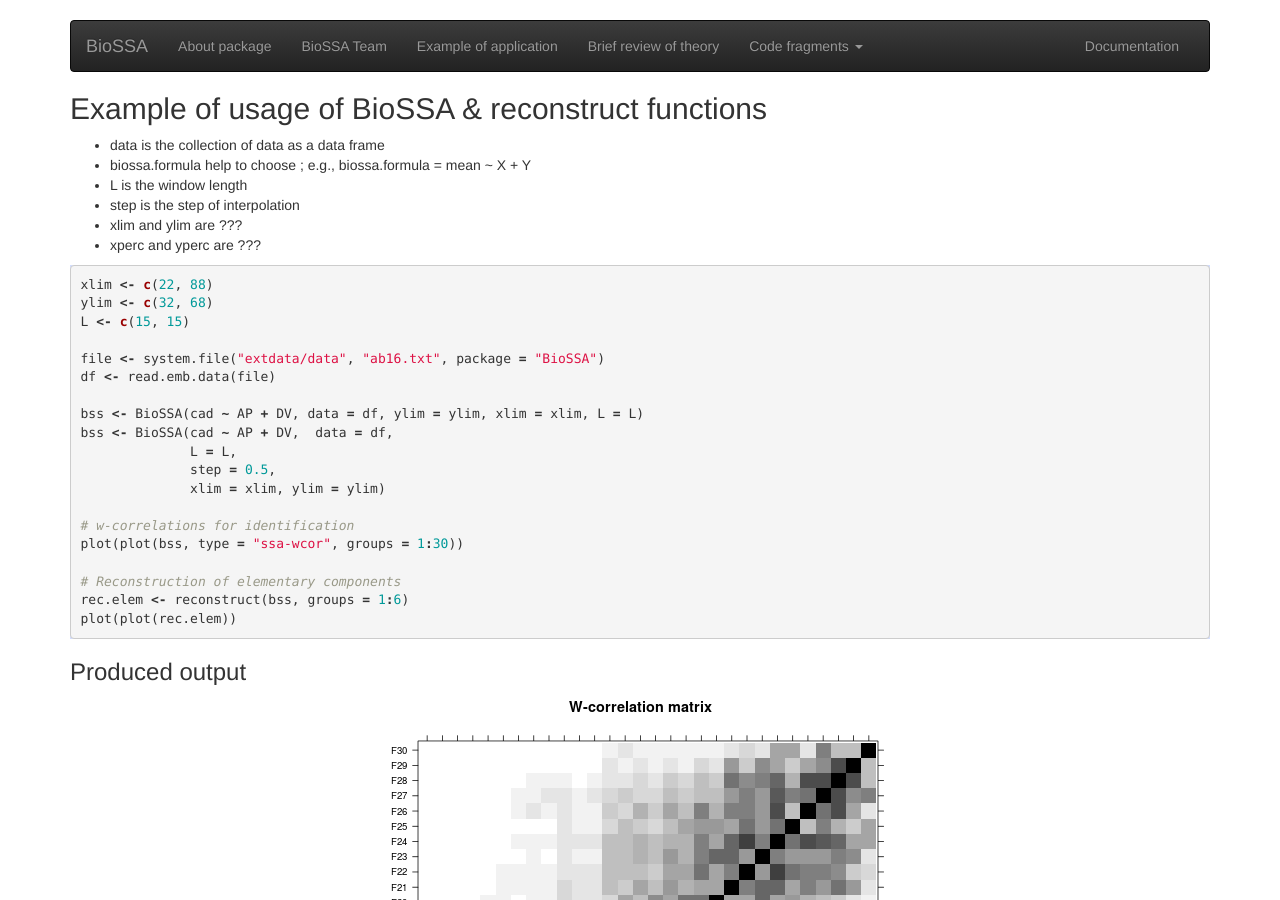
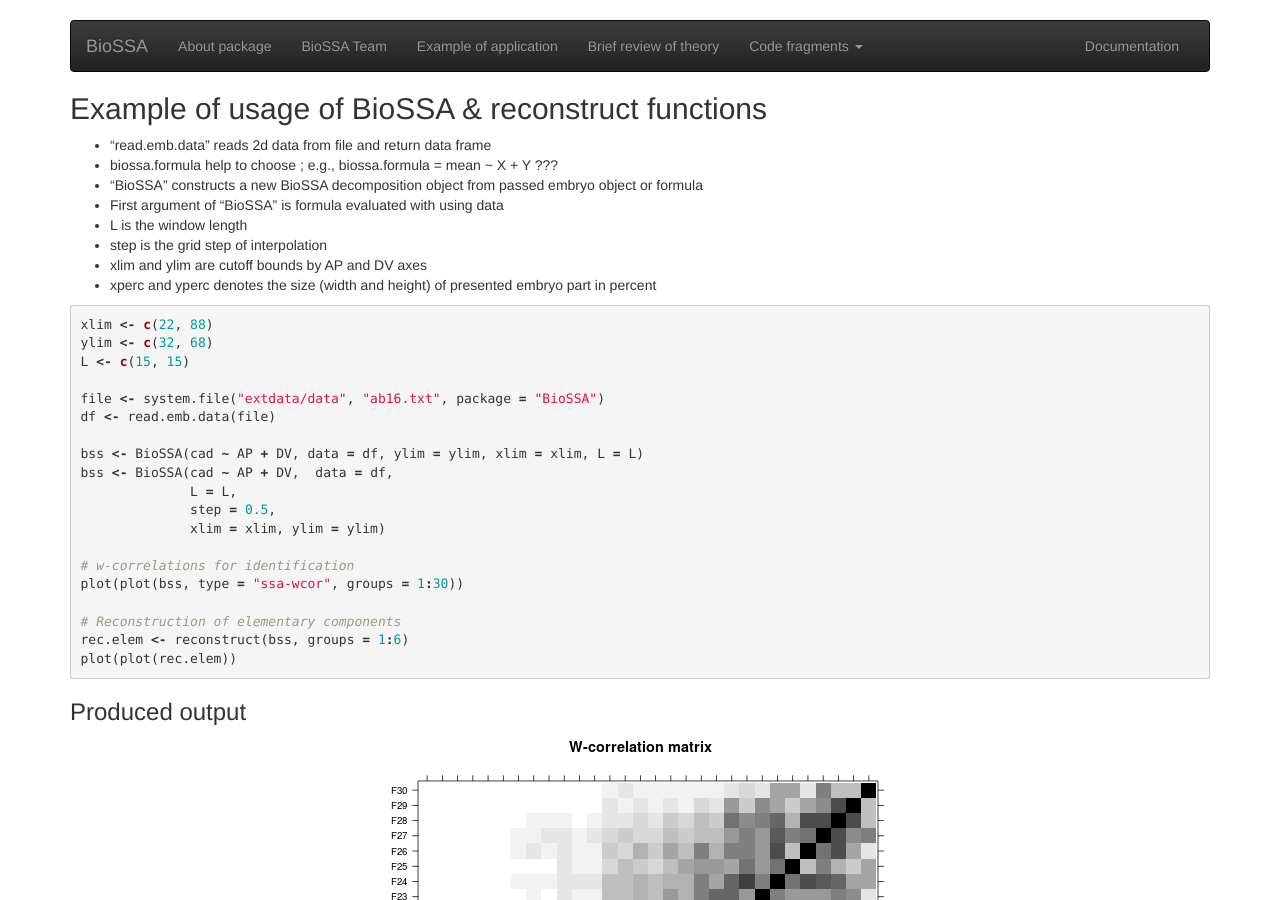
Before and after one commit to BioSSA/BioSSA.github.io, a Jekyll site: the page built from 01-example.markdown, in a window 1280 px wide and 900 px high. Built offline with Jekyll 4.4.1, drawn with Linux system fonts in a browser that asks for light colours; nearby versions of some CDN libraries; Markdown is read by kramdown in place of the engine named in the settings.

```diff
--- a/01-example.markdown
+++ b/01-example.markdown
@@ -8,12 +8,14 @@ tags: codeexample
 
 ## Example of usage of BioSSA & reconstruct functions
 
-- data is the collection of data as a data frame
-- biossa.formula help to choose ; e.g., biossa.formula = mean ~ X + Y
+- "read.emb.data" reads 2d data from file and return data frame
+- biossa.formula help to choose ; e.g., biossa.formula = mean ~ X + Y ???
+- "BioSSA" constructs a new BioSSA decomposition object from passed embryo object or formula
+- First argument of "BioSSA" is formula evaluated with using data
 - L is the window length
-- step is the step of interpolation
-- xlim and ylim are ???
-- xperc and yperc are ???
+- step is the grid step of interpolation
+- xlim and ylim are cutoff bounds by AP and DV axes
+- xperc and yperc denotes the size (width and height) of presented embryo part in percent
 
 {% highlight r %}
 
--- a/_layouts/layout-bootstrap-tmp.html
+++ b/_layouts/layout-bootstrap-tmp.html
@@ -6,7 +6,7 @@
     <meta name="viewport" content="width=device-width, initial-scale=1">
     <meta name="description" content="">
     <meta name="author" content="">
-    <link rel="shortcut icon" href="../../assets/ico/favicon.ico">
+    <link rel="shortcut icon" href="{{ site.baseurl}}/ico/favicon.ico">
 
     <title>{{ page.title }} | BioSSA - Tool For Analysis of Gene Expression</title>
 
```
Also changed, not shown: about.markdown (+9 -5 lines), ico/favicon.ico (added).
